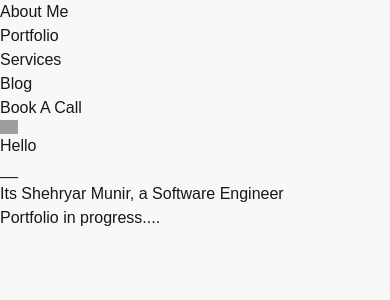
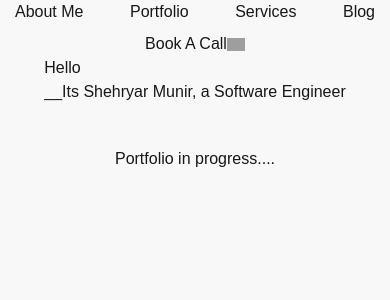
Before and after one commit to burakbinmunir/shehryar-munir, a Next.js app: page / in a window 390 px wide. Shown: the top 300 px of the page. Built offline with nearby package versions, Linux system fonts and the light colour scheme; grey boxes are pictures that could not be loaded.

Commit message:
Made response design for both header and body

```diff
--- a/src/app/Components/Body/Body.css
+++ b/src/app/Components/Body/Body.css
@@ -12,3 +12,33 @@
 .animate {
     animation: fadeInUp 1s ease-in-out; /* Duration and easing */
 }
+
+.body-container {
+    display: flex;
+    flex-direction: row;
+    align-items: center;
+}
+
+.intro-container {
+    display: flex;
+    flex-direction: row;
+    align-items: center;
+}
+
+.in-progress-container {
+    margin-left: 10vh;
+}
+
+
+@media (max-width: 480px) {
+    .body-container{
+        flex-direction: column;
+        align-items: center;
+    }
+    .in-progress-container {
+        margin-top: 5vh;
+        align-items: center;
+        margin-left: 0;
+
+    }
+}
--- a/src/app/Components/Body/Body.jsx
+++ b/src/app/Components/Body/Body.jsx
@@ -4,15 +4,15 @@ import './Body.css'
 export default function Body(props) {
     return (
 
-        <div className="flex flex-row justify-between items-center">
-            <div className="flex flex-col">
+        <div className="body-container">
+            <div>
                 <h1 className={"text-9xl"}>Hello</h1>
-                <div className="flex flex-row items-center">
+                <div className="intro-container">
                     <p className="mb-4 mx-2">__</p>
                     <p>Its Shehryar Munir, a Software Engineer</p>
                 </div>
             </div>
-            <div className={"flex flex-col mx-4 animate text-2xl"}> {/* Add the animate class here */}
+            <div className={"flex flex-col mx-4 animate text-2xl in-progress-container"}> {/* Add the animate class here */}
                 Portfolio in progress....
             </div>
         </div>
--- /dev/null
+++ b/src/app/Components/Header/Header.css
@@ -0,0 +1,46 @@
+.header-container {
+    display: flex;
+    flex-direction: row;
+    justify-content: space-between;
+    align-items: center;
+    width: 100%;
+}
+
+.header-left {
+    display: flex;
+    flex-direction: row; /* Keep items in a row */
+    align-items: center;
+    justify-content: space-between;
+}
+
+.header-right {
+    display: flex;
+    flex-direction: row;
+    align-items: center;
+}
+
+/* Mobile view styling */
+@media (max-width: 480px) {
+    .header-container {
+        flex-direction: column;
+        align-items: center;
+        justify-content: center;
+    }
+
+    .header-left {
+        flex-direction: row; /* Keep items in a row for horizontal scrolling */
+        overflow-x: auto; /* Enable horizontal scroll */
+        white-space: nowrap; /* Prevent wrapping */
+        width: 100%; /* Make it full-width to fill the viewport */
+        padding: 0 5px; /* Optional: add padding for aesthetics */
+        scrollbar-width: thin; /* Optional: style the scrollbar for supported browsers */
+    }
+
+    .header-left-content {
+        margin: 0 10px; /* Add horizontal spacing between items */
+    }
+
+    .header-right {
+        margin-top: 1vh
+    }
+}
--- a/src/app/Components/Header/Header.jsx
+++ b/src/app/Components/Header/Header.jsx
@@ -1,25 +1,21 @@
 import React from 'react';
-import AppColors from "@/Generic/AppColors";
 import Image from "next/image";
+import './Header.css'
 
 export default function Header() {
-    const imageLoader = ({ src, width, quality }) => {
-        return "https://cdn1.iconfinder.com/data/icons/user-interface-5-basic-outline/24/share_arrow_send_redirect_shortcut-512.png"
-    }
 
     return (
-        <header className="flex flex-row items-center justify-between w-full">
-            <div className={"flex flex-row items-center justify-between space-x-6"}>
-                <p>About Me</p>
-                <p>Portfolio</p>
-                <p>Services</p>
-                <p>Blog</p>
+        <header className="header-container">
+            <div className={"header-left"} >
+                <p className={"mx-4 header-left-content"}>About Me</p>
+                <p className={"mx-4 header-left-content"}>Portfolio</p>
+                <p className={"mx-4 header-left-content"}>Services</p>
+                <p className={"mx-4 header-left-content"}>Blog</p>
             </div>
-            <div className={"flex flex-row items-center justify-between"}>
+            <div className={"header-right"}>
                 <p className={"border-b-2 border-black mx-0.5"}>
                     Book A Call
                 </p>
-
                 <Image
                     src="https://cdn1.iconfinder.com/data/icons/user-interface-5-basic-outline/24/share_arrow_send_redirect_shortcut-512.png"
                     alt="External Image"
```
